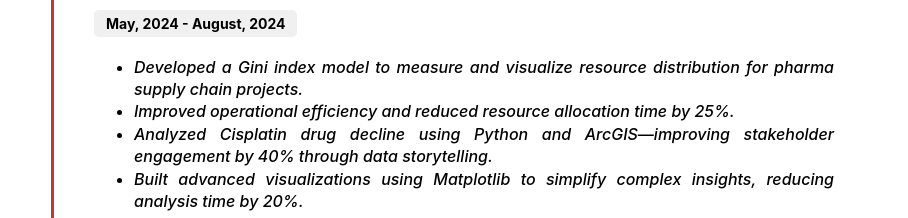
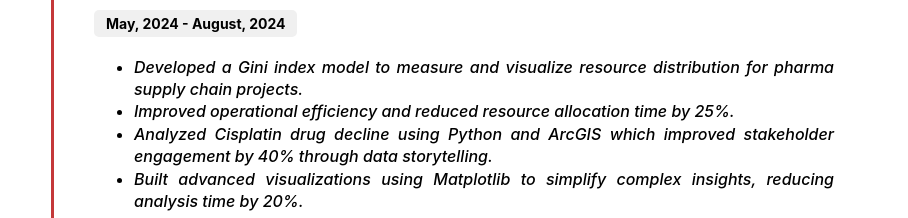
Before and after one commit to pragyamittal0/my-portfolio, a React (Create React App) app in the folder src/: page /experience in a window 1280 px wide. Shown: the part 1760-1978 px from the top of the page, without its empty margins (159-1067 px from the left). Built offline with nearby package versions, Linux system fonts and the light colour scheme; the HTML template or start-up script is replaced by a standard one.

Commit message:
Improve wording in experience description
Refined description of Cisplatin drug analysis for clarity.

```diff
--- a/src/Components/Experience.jsx
+++ b/src/Components/Experience.jsx
@@ -60,7 +60,7 @@ const Experience = () => {
       description: [
         "Developed a Gini index model to measure and visualize resource distribution for pharma supply chain projects.",
         "Improved operational efficiency and reduced resource allocation time by 25%.",
-        "Analyzed Cisplatin drug decline using Python and ArcGIS—improving stakeholder engagement by 40% through data storytelling.",
+        "Analyzed Cisplatin drug decline using Python and ArcGIS which improved stakeholder engagement by 40% through data storytelling.",
         "Built advanced visualizations using Matplotlib to simplify complex insights, reducing analysis time by 20%."
       ],
       techStack:
```
